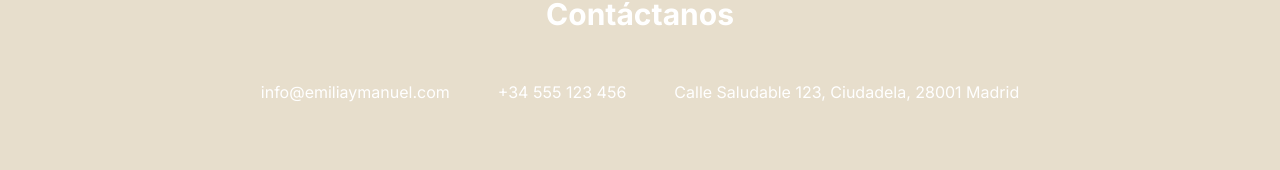
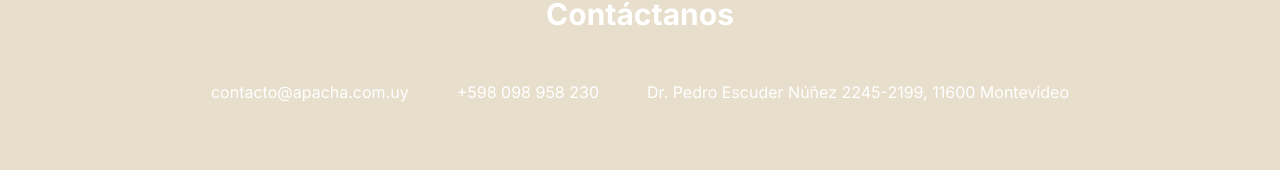
Before and after one commit to SF-Prog/apacha-store, a Next.js app: page / in a window 1280 px wide. Shown: the part 2678-2848 px from the top of the page. Built offline with nearby package versions, Linux system fonts and the light colour scheme.

Commit message:
Improve footer with real data and links to contact

```diff
--- a/app/components/landing/landing.tsx
+++ b/app/components/landing/landing.tsx
@@ -17,6 +17,7 @@
 } from "@/app/components/ui/carousel";
 import { Button } from '@/app/components/ui/button';
 import Autoplay from "embla-carousel-autoplay";
+import Link from 'next/link';
 
 export default function Landing() {
   const [api, setApi] = useState<any>(null)
@@ -167,13 +168,17 @@
             <h2 className="text-3xl font-bold text-center mb-12">Contáctanos</h2>
             <div className="flex flex-col md:flex-row justify-center items-center md:space-x-12">
               <div className="mb-8 md:mb-0 flex items-center">
-                <span>info@emiliaymanuel.com</span>
+                <span>contacto@apacha.com.uy</span>
               </div>
               <div className="mb-8 md:mb-0 flex items-center">
-                <span>+34 555 123 456</span>
+                <Link target="_blank" href="https://wa.me/59898958230?text=Quiero%20saber%20mas%20sobre%20sus%20productos">
+                  <span>+598 098 958 230</span>
+                </Link>
               </div>
               <div className="flex items-center">
-                <span>Calle Saludable 123, Ciudadela, 28001 Madrid</span>
+                <Link target="_blank" href="https://www.google.com/maps/place/Apacha/@-34.8876343,-56.1543239,17z/data=!4m16!1m9!3m8!1s0x959f81897c9e77e5:0xa3c2343cf687d69b!2sApacha!8m2!3d-34.8876387!4d-56.151749!9m1!1b1!16s%2Fg%2F11td4cfrs3!3m5!1s0x959f81897c9e77e5:0xa3c2343cf687d69b!8m2!3d-34.8876387!4d-56.151749!16s%2Fg%2F11td4cfrs3?entry=ttu&g_ep=EgoyMDI0MTAyMy4wIKXMDSoASAFQAw%3D%3D">
+                  <span>Dr. Pedro Escuder Núñez 2245-2199, 11600 Montevideo</span>
+                </Link>
               </div>
             </div>
           </div>
```
